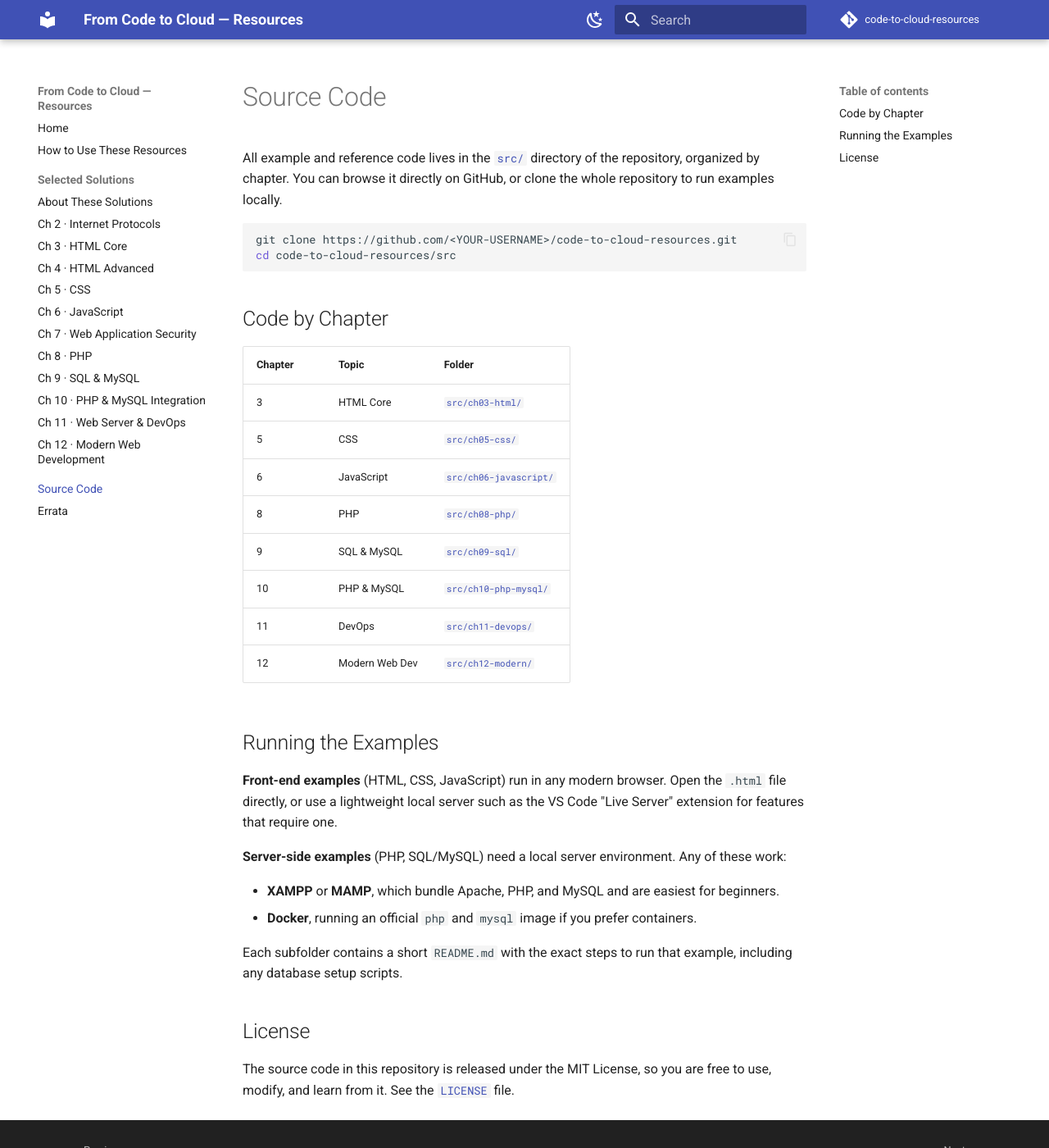
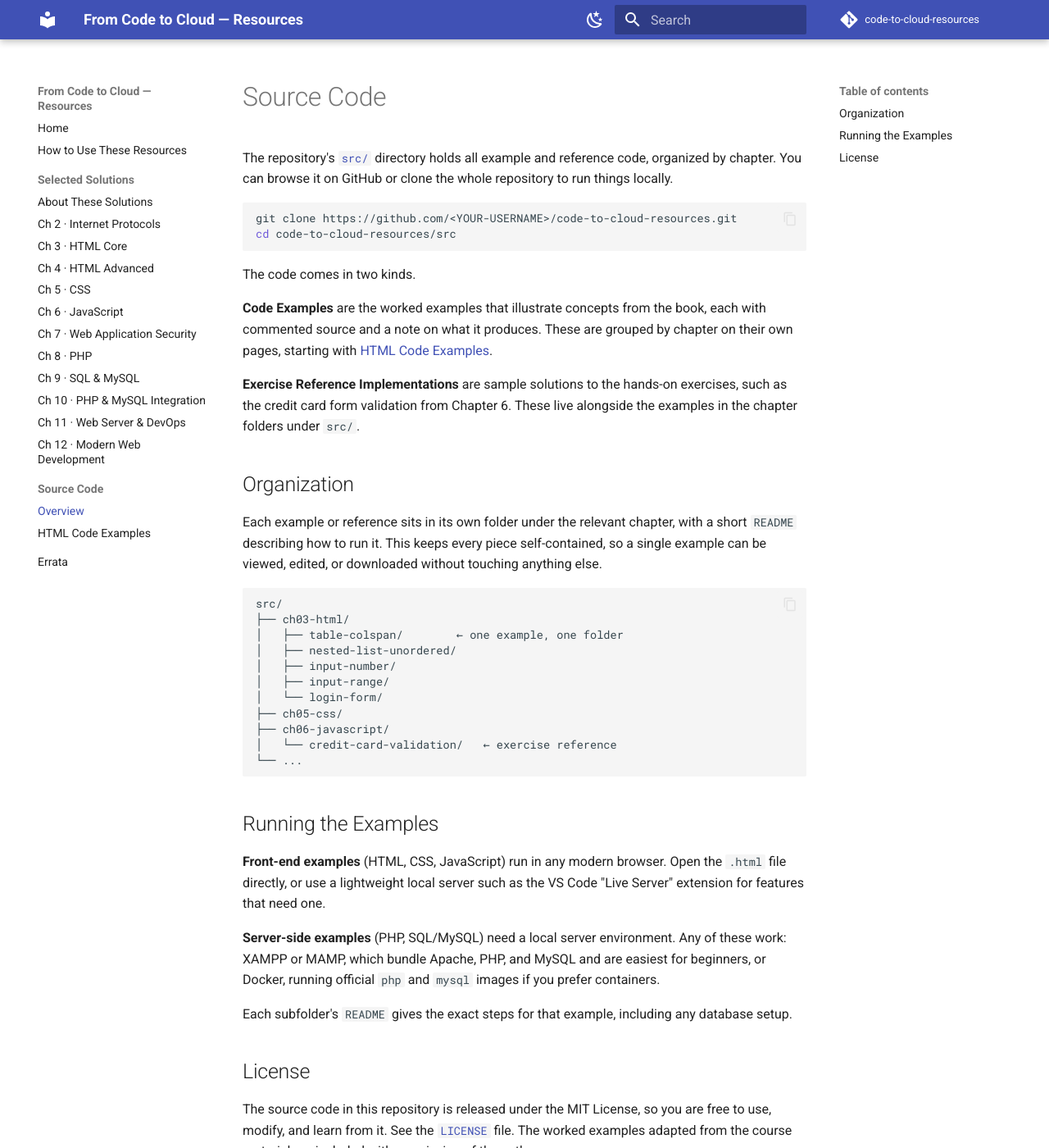
Before and after one commit to wYaobiz/code-to-cloud-resources, an MkDocs documentation site: the page built from docs/code/index.md, in a window 1280 px wide and 1400 px high. Shown: the whole window at 82% size. Built offline with MkDocs 1.6.1 and Material for MkDocs 9.7.7, drawn with Linux system fonts in a browser that asks for light colours; comment, search, counter and statistics services are not loaded; some of the changed text lies outside the part shown.

Commit message:
Add HTML code examples and restructure source section

````diff
--- a/docs/code/index.md
+++ b/docs/code/index.md
@@ -1,36 +1,44 @@
 # Source Code
 
-All example and reference code lives in the [`src/`](https://github.com/<YOUR-USERNAME>/code-to-cloud-resources/tree/main/src) directory of the repository, organized by chapter. You can browse it directly on GitHub, or clone the whole repository to run examples locally.
+The repository's [`src/`](https://github.com/<YOUR-USERNAME>/code-to-cloud-resources/tree/main/src) directory holds all example and reference code, organized by chapter. You can browse it on GitHub or clone the whole repository to run things locally.
 
 ```bash
 git clone https://github.com/<YOUR-USERNAME>/code-to-cloud-resources.git
 cd code-to-cloud-resources/src
 ```
 
-## Code by Chapter
+The code comes in two kinds.
 
-| Chapter | Topic | Folder |
-| --- | --- | --- |
-| 3 | HTML Core | [`src/ch03-html/`](https://github.com/<YOUR-USERNAME>/code-to-cloud-resources/tree/main/src/ch03-html) |
-| 5 | CSS | [`src/ch05-css/`](https://github.com/<YOUR-USERNAME>/code-to-cloud-resources/tree/main/src/ch05-css) |
-| 6 | JavaScript | [`src/ch06-javascript/`](https://github.com/<YOUR-USERNAME>/code-to-cloud-resources/tree/main/src/ch06-javascript) |
-| 8 | PHP | [`src/ch08-php/`](https://github.com/<YOUR-USERNAME>/code-to-cloud-resources/tree/main/src/ch08-php) |
-| 9 | SQL & MySQL | [`src/ch09-sql/`](https://github.com/<YOUR-USERNAME>/code-to-cloud-resources/tree/main/src/ch09-sql) |
-| 10 | PHP & MySQL | [`src/ch10-php-mysql/`](https://github.com/<YOUR-USERNAME>/code-to-cloud-resources/tree/main/src/ch10-php-mysql) |
-| 11 | DevOps | [`src/ch11-devops/`](https://github.com/<YOUR-USERNAME>/code-to-cloud-resources/tree/main/src/ch11-devops) |
-| 12 | Modern Web Dev | [`src/ch12-modern/`](https://github.com/<YOUR-USERNAME>/code-to-cloud-resources/tree/main/src/ch12-modern) |
+**Code Examples** are the worked examples that illustrate concepts from the book, each with commented source and a note on what it produces. These are grouped by chapter on their own pages, starting with [HTML Code Examples](ch03-html.md).
+
+**Exercise Reference Implementations** are sample solutions to the hands-on exercises, such as the credit card form validation from Chapter 6. These live alongside the examples in the chapter folders under `src/`.
+
+## Organization
+
+Each example or reference sits in its own folder under the relevant chapter, with a short `README` describing how to run it. This keeps every piece self-contained, so a single example can be viewed, edited, or downloaded without touching anything else.
+
+```
+src/
+├── ch03-html/
+│   ├── table-colspan/        ← one example, one folder
+│   ├── nested-list-unordered/
+│   ├── input-number/
+│   ├── input-range/
+│   └── login-form/
+├── ch05-css/
+├── ch06-javascript/
+│   └── credit-card-validation/   ← exercise reference
+└── ...
+```
 
 ## Running the Examples
 
-**Front-end examples** (HTML, CSS, JavaScript) run in any modern browser. Open the `.html` file directly, or use a lightweight local server such as the VS Code "Live Server" extension for features that require one.
+**Front-end examples** (HTML, CSS, JavaScript) run in any modern browser. Open the `.html` file directly, or use a lightweight local server such as the VS Code "Live Server" extension for features that need one.
 
-**Server-side examples** (PHP, SQL/MySQL) need a local server environment. Any of these work:
+**Server-side examples** (PHP, SQL/MySQL) need a local server environment. Any of these work: XAMPP or MAMP, which bundle Apache, PHP, and MySQL and are easiest for beginners, or Docker, running official `php` and `mysql` images if you prefer containers.
 
-- **XAMPP** or **MAMP**, which bundle Apache, PHP, and MySQL and are easiest for beginners.
-- **Docker**, running an official `php` and `mysql` image if you prefer containers.
-
-Each subfolder contains a short `README.md` with the exact steps to run that example, including any database setup scripts.
+Each subfolder's `README` gives the exact steps for that example, including any database setup.
 
 ## License
 
-The source code in this repository is released under the MIT License, so you are free to use, modify, and learn from it. See the [`LICENSE`](https://github.com/<YOUR-USERNAME>/code-to-cloud-resources/blob/main/LICENSE) file.
+The source code in this repository is released under the MIT License, so you are free to use, modify, and learn from it. See the [`LICENSE`](https://github.com/<YOUR-USERNAME>/code-to-cloud-resources/blob/main/LICENSE) file. The worked examples adapted from the course material are included with permission of the authors.
--- a/mkdocs.yml
+++ b/mkdocs.yml
@@ -67,7 +67,9 @@
       - "Ch 10 · PHP & MySQL Integration": solutions/ch10-php-mysql.md
       - "Ch 11 · Web Server & DevOps": solutions/ch11-devops.md
       - "Ch 12 · Modern Web Development": solutions/ch12-modern.md
-  - Source Code: code/index.md
+  - Source Code:
+      - "Overview": code/index.md
+      - "HTML Code Examples": code/ch03-html.md
   - Errata: errata.md
 
 extra:
````
Also changed, not shown: docs/code/ch03-html.md (added, +186 -0 lines), src/ch03-html/README.md (deleted, +0 -4 lines), src/ch03-html/input-number/README.md (added, +3 -0 lines), src/ch03-html/input-number/index.html (added, +13 -0 lines), src/ch03-html/input-range/README.md (added, +3 -0 lines), src/ch03-html/input-range/index.html (added, +15 -0 lines), src/ch03-html/login-form/README.md (added, +3 -0 lines), src/ch03-html/login-form/index.html (added, +41 -0 lines), src/ch03-html/nested-list-unordered/README.md (added, +3 -0 lines), src/ch03-html/nested-list-unordered/index.html (added, +33 -0 lines), src/ch03-html/table-colspan/README.md (added, +3 -0 lines), src/ch03-html/table-colspan/index.html (added, +48 -0 lines).
